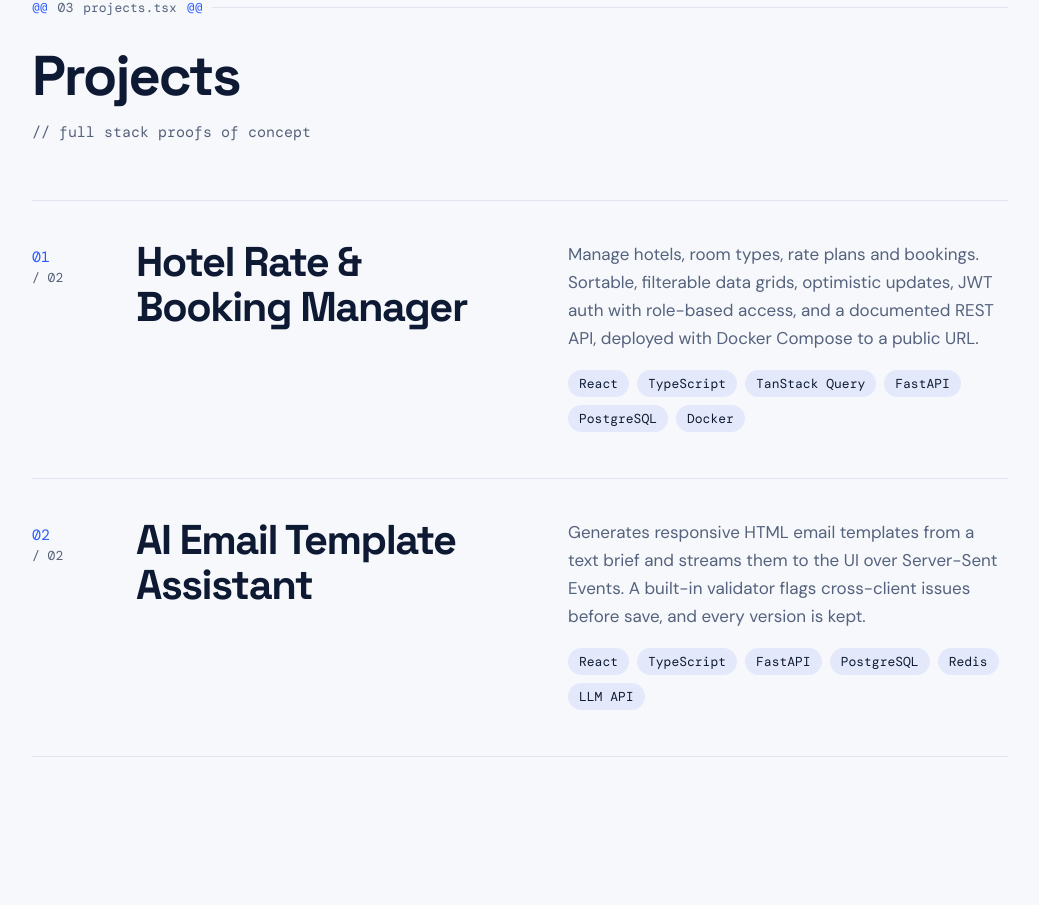
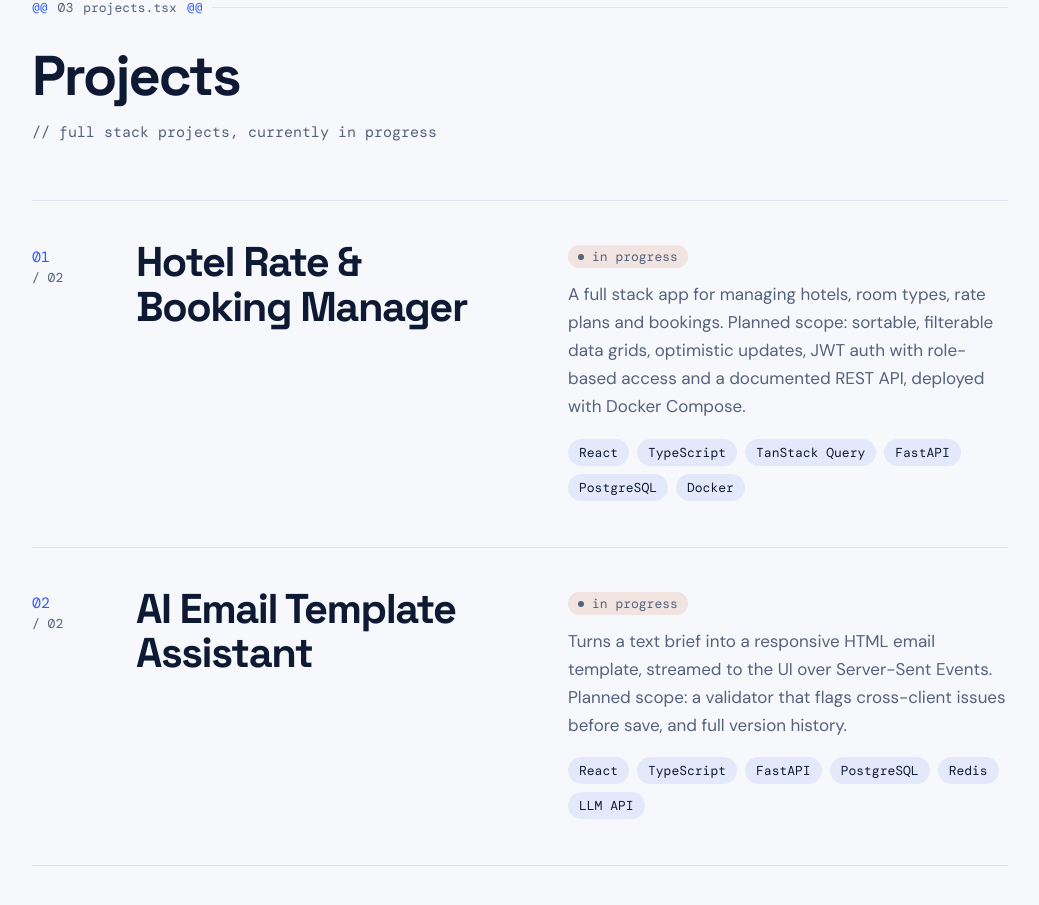
Before and after one commit to manikantasriram/portfolio-nextjs, a Next.js app: page / in a window 1280 px wide. Shown: the part 3680-4585 px from the top of the page, without its empty margins (120-1159 px from the left). Built offline with nearby package versions, Linux system fonts and the light colour scheme.

Commit message:
Mark unbuilt projects as in progress

```diff
--- a/app/globals.css
+++ b/app/globals.css
@@ -1151,6 +1151,24 @@
     font: var(--fs-xs) / 1 var(--f-mono);
     color: var(--c);
   }
+  /* "in progress" badge on projects that are still being built */
+  .pstatus {
+    display: inline-flex;
+    align-items: center;
+    gap: 8px;
+    margin-bottom: 12px;
+    padding: 5px 10px;
+    border-radius: 999px;
+    font: var(--fs-xs) / 1 var(--f-mono);
+    color: var(--warn);
+    background: color-mix(in srgb, var(--warn) 11%, transparent);
+  }
+  .pstatus i {
+    width: 6px;
+    height: 6px;
+    border-radius: 50%;
+    background: currentColor;
+  }
   .pidx b {
     color: var(--acc);
     font-weight: 400;
--- a/app/page.tsx
+++ b/app/page.tsx
@@ -34,7 +34,7 @@ export default function Home() {
           </Suspense>
         </Section>
 
-        <Section id="projects" comment="// full stack proofs of concept">
+        <Section id="projects" comment="// full stack projects, currently in progress">
           <ProjectList />
         </Section>
 
--- a/components/projects.tsx
+++ b/components/projects.tsx
@@ -14,6 +14,12 @@ export function ProjectList() {
           </p>
           <h3>{p.name}</h3>
           <div className="pbody">
+            {p.status && (
+              <p className="pstatus">
+                <i aria-hidden="true" />
+                {p.status}
+              </p>
+            )}
             <p>{p.description}</p>
             <ul className="chips" aria-label={`${p.name} tech stack`}>
               {p.stack.map((t) => (
--- a/lib/content.ts
+++ b/lib/content.ts
@@ -119,20 +119,24 @@ export interface Project {
   name: string;
   description: string;
   stack: string[];
+  /** Shown as a badge. "in progress" means the project is still being built, not shipped. */
+  status?: "in progress";
 }
 
 export const projects: Project[] = [
   {
     name: "Hotel Rate & Booking Manager",
     description:
-      "Manage hotels, room types, rate plans and bookings. Sortable, filterable data grids, optimistic updates, JWT auth with role-based access, and a documented REST API, deployed with Docker Compose to a public URL.",
+      "A full stack app for managing hotels, room types, rate plans and bookings. Planned scope: sortable, filterable data grids, optimistic updates, JWT auth with role-based access and a documented REST API, deployed with Docker Compose.",
     stack: ["React", "TypeScript", "TanStack Query", "FastAPI", "PostgreSQL", "Docker"],
+    status: "in progress",
   },
   {
     name: "AI Email Template Assistant",
     description:
-      "Generates responsive HTML email templates from a text brief and streams them to the UI over Server-Sent Events. A built-in validator flags cross-client issues before save, and every version is kept.",
+      "Turns a text brief into a responsive HTML email template, streamed to the UI over Server-Sent Events. Planned scope: a validator that flags cross-client issues before save, and full version history.",
     stack: ["React", "TypeScript", "FastAPI", "PostgreSQL", "Redis", "LLM API"],
+    status: "in progress",
   },
 ];
 
```
